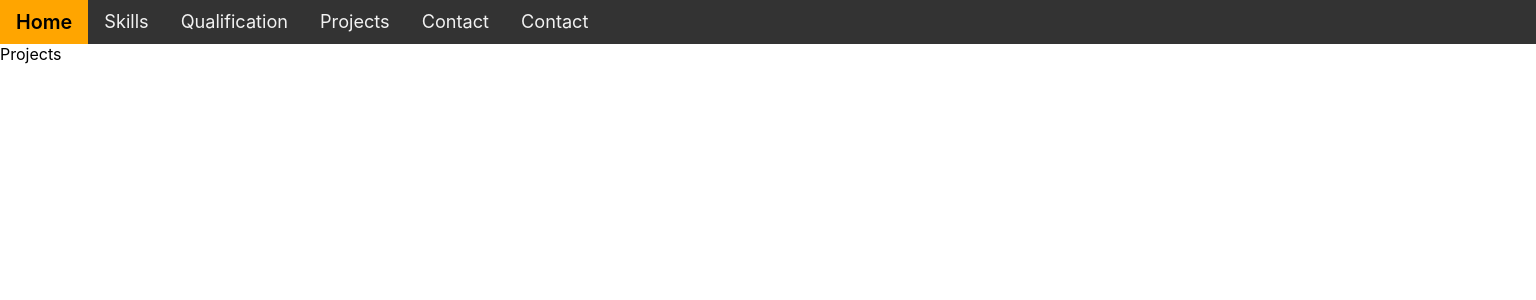
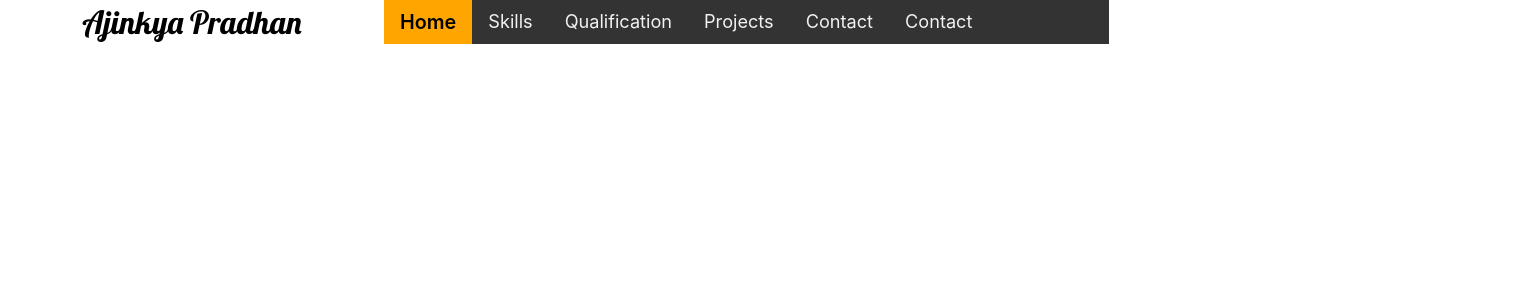
Before and after one commit to AjinkyaPradhan1/portfolio-website-ap, a React (Create React App) app: page /projects in a window 1280 px wide. Shown: the top 300 px of the page, 1536 px wide, since content can reach past the window. Built offline with nearby package versions, Linux system fonts and the light colour scheme.

Commit message:
Basic header

```diff
--- a/src/components/Contact.js
+++ b/src/components/Contact.js
@@ -1,11 +1,17 @@
 import "./home.css";
+import "./contact.css";
 import Navbar from "./Navbar";
 
 function Contact() {
     return (
       <div className="cMain">
-        <Navbar/>
-        Contact
+
+        {/* Navbar content and heading */}
+        <div className="navbar">
+          <div className="navbar_text">Ajinkya Pradhan</div>
+          <div className="navbar_content"><Navbar/></div>
+        </div>
+
       </div>
     );
   }
--- a/src/components/Projects.js
+++ b/src/components/Projects.js
@@ -3,9 +3,14 @@ import Navbar from "./Navbar";
 
 function Projects() {
     return (
-      <div className="aMain">
-        <Navbar/>
-        Projects
+      <div className="pMain">
+
+        {/* Navbar content and heading */}
+        <div className="navbar">
+          <div className="navbar_text">Ajinkya Pradhan</div>
+          <div className="navbar_content"><Navbar/></div>
+        </div>
+
       </div>
     );
   }
--- a/src/components/Qual.js
+++ b/src/components/Qual.js
@@ -3,9 +3,14 @@ import Navbar from "./Navbar";
 
 function Qual() {
     return (
-      <div className="nMain">
-        <Navbar/>
-        News
+      <div className="qMain">
+
+        {/* Navbar content and heading */}
+        <div className="navbar">
+          <div className="navbar_text">Ajinkya Pradhan</div>
+          <div className="navbar_content"><Navbar/></div>
+        </div>
+
       </div>
     );
   }
--- a/src/components/Skills.js
+++ b/src/components/Skills.js
@@ -3,9 +3,14 @@ import Navbar from "./Navbar";
 
 function Skills() {
     return (
-      <div className="aMain">
-        <Navbar/>
-        About
+      <div className="sMain">
+
+        {/* Navbar content and heading */}
+        <div className="navbar">
+          <div className="navbar_text">Ajinkya Pradhan</div>
+          <div className="navbar_content"><Navbar/></div>
+        </div>
+
       </div>
     );
   }
--- /dev/null
+++ b/src/components/contact.css
@@ -0,0 +1,8 @@
+.cMain{
+    display: flex;
+    flex-grow: 1;
+    width: 100vw;
+    height: 100vh;
+    background-color: transparent;
+    font-size: 16.5px;
+  }
--- /dev/null
+++ b/src/components/projects.css
@@ -0,0 +1,8 @@
+.pMain{
+    display: flex;
+    flex-grow: 1;
+    width: 100vw;
+    height: 100vh;
+    background-color: transparent;
+    font-size: 16.5px;
+  }
```
Also changed, not shown: src/components/qual.css (added, +8 -0 lines), src/components/skills.css (added, +8 -0 lines).
